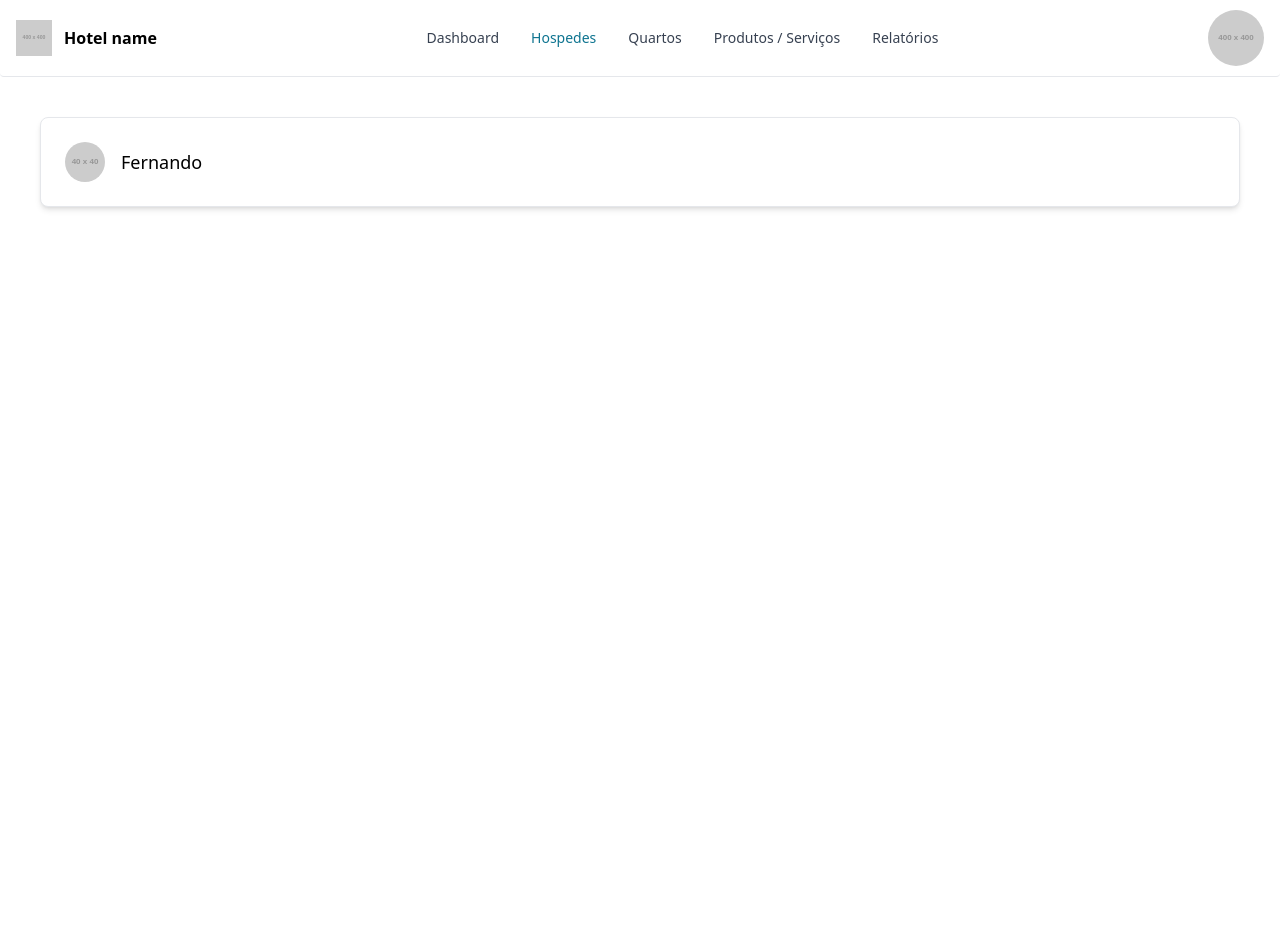
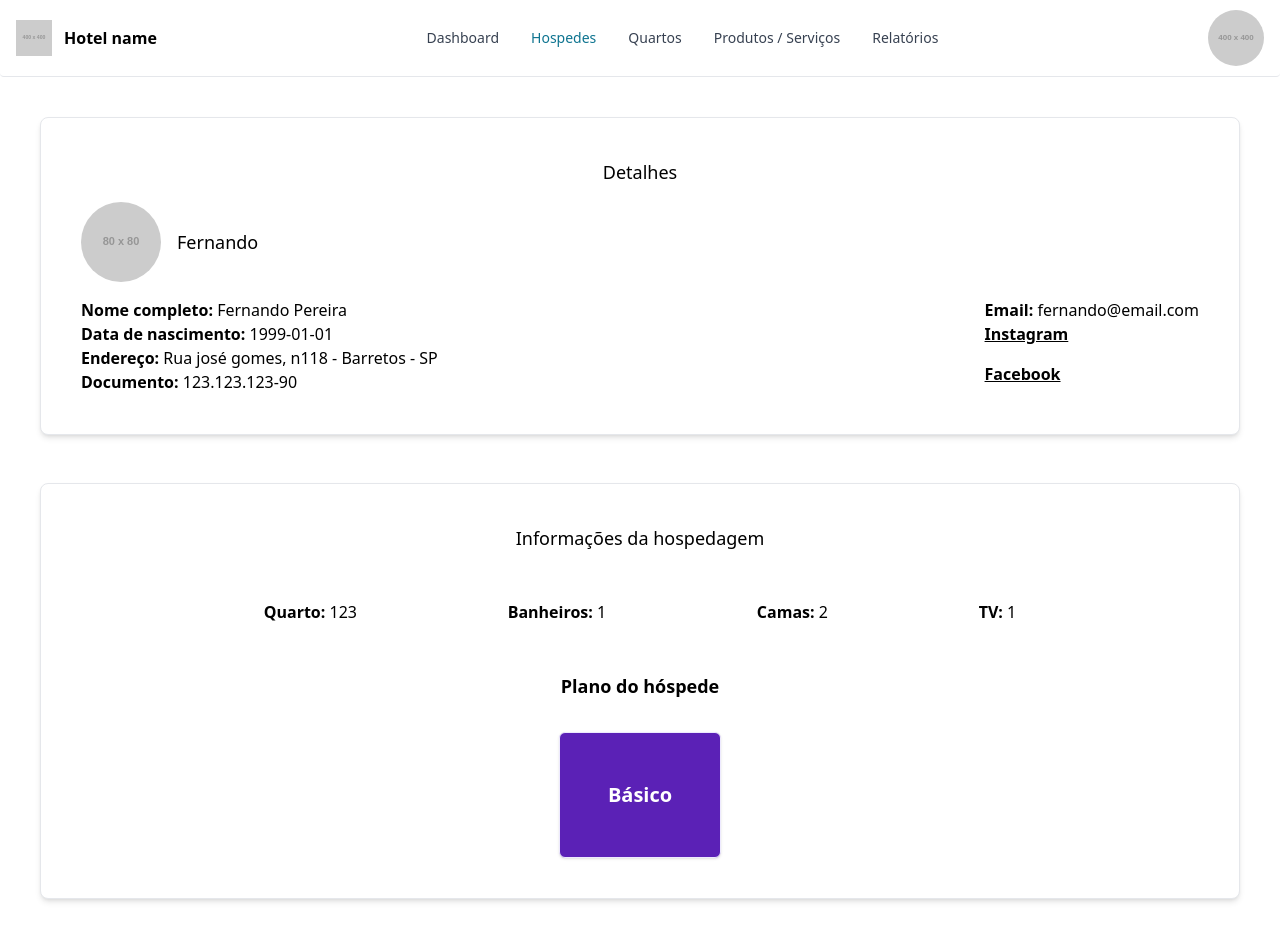
Before and after one commit to daniellucas04/hotel-management, a Next.js app in the folder src/: page /guests/1 in a window 1280 px wide. Before the commit the page ends 800 px from the top, so only its background shows below. Built offline with nearby package versions, Linux system fonts and the light colour scheme.

Commit message:
Finalizado páginas de detalhes dos hóspedes, quartos e produtos

```diff
--- a/src/app/bedrooms/[id]/page.jsx
+++ b/src/app/bedrooms/[id]/page.jsx
@@ -1,18 +1,62 @@
 import Header from "@/app/component/header";
 import { Card } from "flowbite-react";
 
-export default function BedroomDetails() {
+export default function BedroomsDetails() {
+  let bedroom = {
+    number: 123,
+    toilet: 1,
+    bed: 2,
+    tv: 1,
+    wifi: false,
+    pool: true,
+    coverage: true,
+    air_conditioning: true,
+    balcony: true,
+  }
+
   return (
     <>
       <Header />
       <section className="h-full m-10">
-        <Card>
-          <div className="flex items-center gap-4">
-            <img
-              src="https://placehold.co/40x40"
-              className="max-w-20 max-h-2max-w-20 rounded-full"
-            />
-            <span className="text-lg font-medium">202</span>
+        <Card className="p-4 mt-12">
+          <div className="flex items-center justify-between">
+            <div>
+              <img className="w-full" src="https://placehold.co/2000x300" alt="" />
+            </div>
+          </div>
+          <div className="grid grid-cols-4 gap-2 justify-items-center mt-14">
+            <p>
+              <span className="font-bold">Quarto:</span>{" "}
+              {bedroom.number}
+            </p>
+            <p>
+              <span className="font-bold">Banheiros:</span>{" "}
+              {bedroom.toilet}
+            </p>
+            <p>
+              <span className="font-bold">Camas:</span>{" "}
+              {bedroom.bed}
+            </p>
+            <p>
+              <span className="font-bold">Wifi:</span>{" "}
+              {bedroom.wifi ? 'Sim' : 'Não'}
+            </p>
+            <p>
+              <span className="font-bold">Piscina:</span>{" "}
+              {bedroom.pool ? 'Sim' : 'Não'}
+            </p>
+            <p>
+              <span className="font-bold">Cobertura:</span>{" "}
+              {bedroom.coverage ? 'Sim' : 'Não'}
+            </p>
+            <p>
+              <span className="font-bold">Ar condicionado:</span>{" "}
+              {bedroom.air_conditioning ? 'Sim' : 'Não'}
+            </p>
+            <p>
+              <span className="font-bold">Varanda:</span>{" "}
+              {bedroom.balcony ? 'Sim' : 'Não'}
+            </p>
           </div>
         </Card>
       </section>
--- a/src/app/guests/[id]/page.jsx
+++ b/src/app/guests/[id]/page.jsx
@@ -2,17 +2,109 @@ import Header from "@/app/component/header";
 import { Card } from "flowbite-react";
 
 export default function GuestDetails() {
+  let guest = {
+    name: "Fernando",
+    fullName: "Fernando Pereira",
+    birthday: "1999-01-01",
+    address: "Rua josé gomes, n118 - Barretos - SP",
+    document: "123.123.123-90",
+    photo_url: "https://placehold.co/80x80",
+    email: "fernando@email.com",
+    socials: [
+      { name: "Instagram", link: "https://instagram.com" },
+      { name: "Facebook", link: "https://facebook.com" },
+    ],
+    hosting: {
+      plan: "Básico",
+      bedroom: {
+        number: 123,
+        toilet: 1,
+        bed: 2,
+        tv: 1,
+      },
+    },
+  };
+
   return (
     <>
       <Header />
       <section className="h-full m-10">
-        <Card>
+        <Card className="p-4">
+          <div className="flex items-center justify-center">
+            <div>
+              <h1 className="text-lg font-medium">Detalhes</h1>
+            </div>
+          </div>
           <div className="flex items-center gap-4">
             <img
-              src="https://placehold.co/40x40"
+              src={guest.photo_url}
               className="max-w-20 max-h-2max-w-20 rounded-full"
             />
-            <span className="text-lg font-medium">Fernando</span>
+            <span className="text-lg font-medium">{guest.name}</span>
+          </div>
+          <div className="flex justify-between">
+            <div>
+              <p>
+                <span className="font-bold">Nome completo:</span>{" "}
+                {guest.fullName}
+              </p>
+              <p>
+                <span className="font-bold">Data de nascimento:</span>{" "}
+                {guest.birthday}
+              </p>
+              <p>
+                <span className="font-bold">Endereço:</span> {guest.address}
+              </p>
+              <p>
+                <span className="font-bold">Documento:</span> {guest.document}
+              </p>
+            </div>
+            <div>
+              <p>
+                <span className="font-bold">Email: </span> {guest.email}
+              </p>
+              <p className="flex flex-col gap-4">
+                {guest.socials.map((social) => (
+                  <span key={social.name} className="font-bold">
+                    <a className="underline" href={social.link}>
+                      {social.name}
+                    </a>
+                  </span>
+                ))}
+              </p>
+            </div>
+          </div>
+        </Card>
+        <Card className="p-4 mt-12">
+          <div className="flex items-center justify-between">
+            <div></div>
+            <div>
+              <h1 className="text-lg font-medium">Informações da hospedagem</h1>
+            </div>
+            <div></div>
+          </div>
+          <div className="flex justify-evenly m-8">
+            <p>
+              <span className="font-bold">Quarto:</span>{" "}
+              {guest.hosting.bedroom.number}
+            </p>
+            <p>
+              <span className="font-bold">Banheiros:</span>{" "}
+              {guest.hosting.bedroom.toilet}
+            </p>
+            <p>
+              <span className="font-bold">Camas:</span>{" "}
+              {guest.hosting.bedroom.bed}
+            </p>
+            <p>
+              <span className="font-bold">TV:</span> {guest.hosting.bedroom.tv}
+            </p>
+          </div>
+          <div className="flex flex-col items-center justify-center">
+            <h1 className="text-lg font-bold">Plano do hóspede</h1>
+            <span className="text-xl mt-8 border border-violet-100 shadow bg-violet-800 text-white p-12 rounded-md font-semibold hover:scale-105 hover:cursor-default transition-all">
+              {guest.hosting.plan}
+            </span>
           </div>
         </Card>
       </section>
--- a/src/app/products/[id]/page.jsx
+++ b/src/app/products/[id]/page.jsx
@@ -1,18 +1,37 @@
 import Header from "@/app/component/header";
-import { Card } from "flowbite-react";
+import { Button, Card, Select, Textarea, TextInput } from "flowbite-react";
 
-export default function ProductDetails() {
+export default function ProductsDetails() {
   return (
     <>
       <Header />
       <section className="h-full m-10">
-        <Card>
-          <div className="flex items-center gap-4">
-            <img
-              src="https://placehold.co/40x40"
-              className="max-w-20 max-h-2max-w-20 rounded-full"
-            />
-            <span className="text-lg font-medium">Tipo de pedido</span>
+        <Card className="p-4">
+          <div className="text-lg font-medium flex justify-center">
+            <h1>Produto / Serviços</h1>
+          </div>
+          <div>
+            <form className="flex flex-col gap-8">
+              <div>
+                <Select>
+                  <option value="">Produto</option>
+                  <option value="">Serviço</option>
+                </Select>
+              </div>
+              <div>
+                <TextInput placeholder="Responsável" />
+              </div>
+              <div>
+                <Textarea
+                  placeholder="Mais informações do produto / serviço"
+                  rows={4}
+                />
+              </div>
+              <div className="flex justify-end gap-4">
+                <Button color="light">Cancelar</Button>
+                <Button color="blue">Cadastrar</Button>
+              </div>
+            </form>
           </div>
         </Card>
       </section>
```
